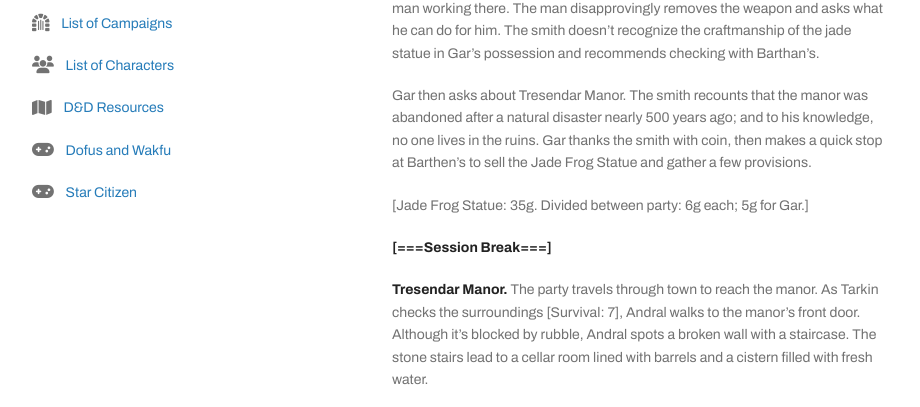
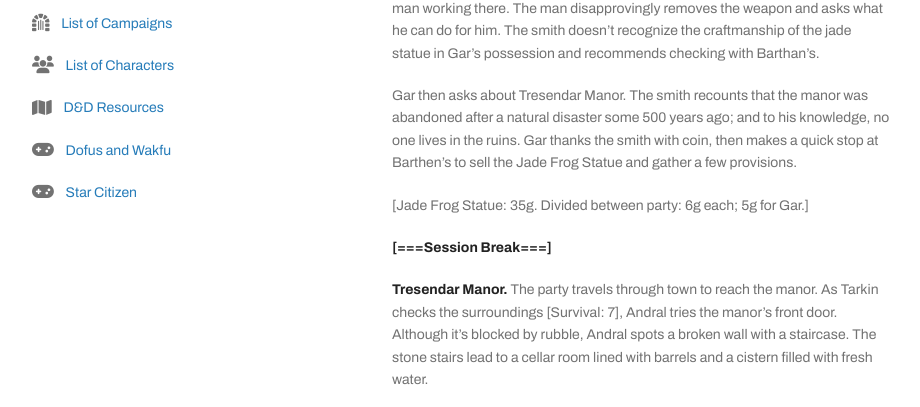
Before and after one commit to tethyrplays/tethyrplays, a Jekyll site: the page built from campaign/2021-lmop-with-dm-nicole.md, in a window 1280 px wide and 900 px high, scrolled down 1216 px. Shown: the part 172-579 px from the top of the window, without its empty margins (178-1098 px from the left). Built offline with Jekyll 4.4.1, drawn with Linux system fonts in a browser that asks for light colours; nearby versions of some CDN libraries; some web fonts are replaced; our own code applies the rules of GitHub Pages for plain Markdown files; the repository's description, which GitHub fills in, is left out.

Commit message:
Update 2021-lmop-with-dm-nicole.md

```diff
--- a/campaign/2021-lmop-with-dm-nicole.md
+++ b/campaign/2021-lmop-with-dm-nicole.md
@@ -41,13 +41,13 @@
 
 **Smithy & Barthen's.** Lodging his knife into the smith's counter, Gar greets the man working there. The man disapprovingly removes the weapon and asks what he can do for him. The smith doesn't recognize the craftmanship of the jade statue in Gar's possession and recommends checking with Barthan's.
 
-Gar then asks about Tresendar Manor. The smith recounts that the manor was abandoned after a natural disaster nearly 500 years ago; and to his knowledge, no one lives in the ruins. Gar thanks the smith with coin, then makes a quick stop at Barthen's to sell the Jade Frog Statue and gather a few provisions.
+Gar then asks about Tresendar Manor. The smith recounts that the manor was abandoned after a natural disaster some 500 years ago; and to his knowledge, no one lives in the ruins. Gar thanks the smith with coin, then makes a quick stop at Barthen's to sell the Jade Frog Statue and gather a few provisions.
 
 [Jade Frog Statue: 35g. Divided between party: 6g each; 5g for Gar.]
 
 **[===Session Break===]**
 
-**Tresendar Manor.** The party travels through town to reach the manor. As Tarkin checks the surroundings [Survival: 7], Andral walks to the manor's front door. Although it's blocked by rubble, Andral spots a broken wall with a staircase. The stone stairs lead to a cellar room lined with barrels and a cistern filled with fresh water.
+**Tresendar Manor.** The party travels through town to reach the manor. As Tarkin checks the surroundings [Survival: 7], Andral tries the manor's front door. Although it's blocked by rubble, Andral spots a broken wall with a staircase. The stone stairs lead to a cellar room lined with barrels and a cistern filled with fresh water.
 
 Tarkin finds a hidden passage. [Investigation: 20] Andral is the first to go in and immediately falls 20 ft. into a pit trap. [Athletics: 4. Damage: 10] Andral is pulled out with rope; then Gar spends ten minutes creating a platform for everyone to cross the gap with rope and polearms.
 
```
